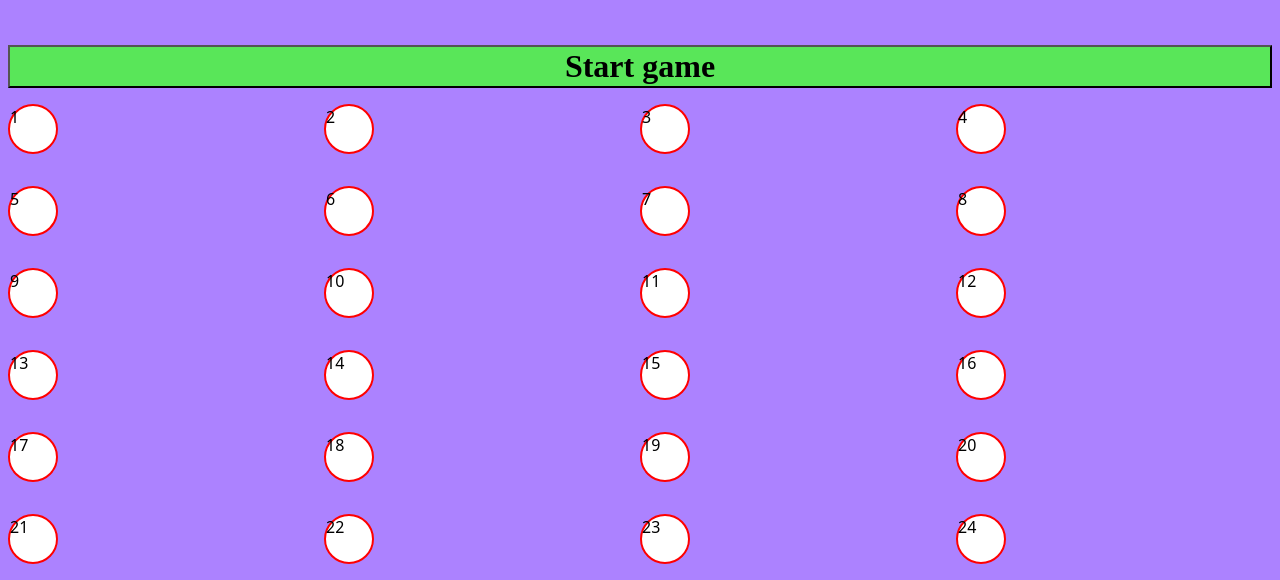
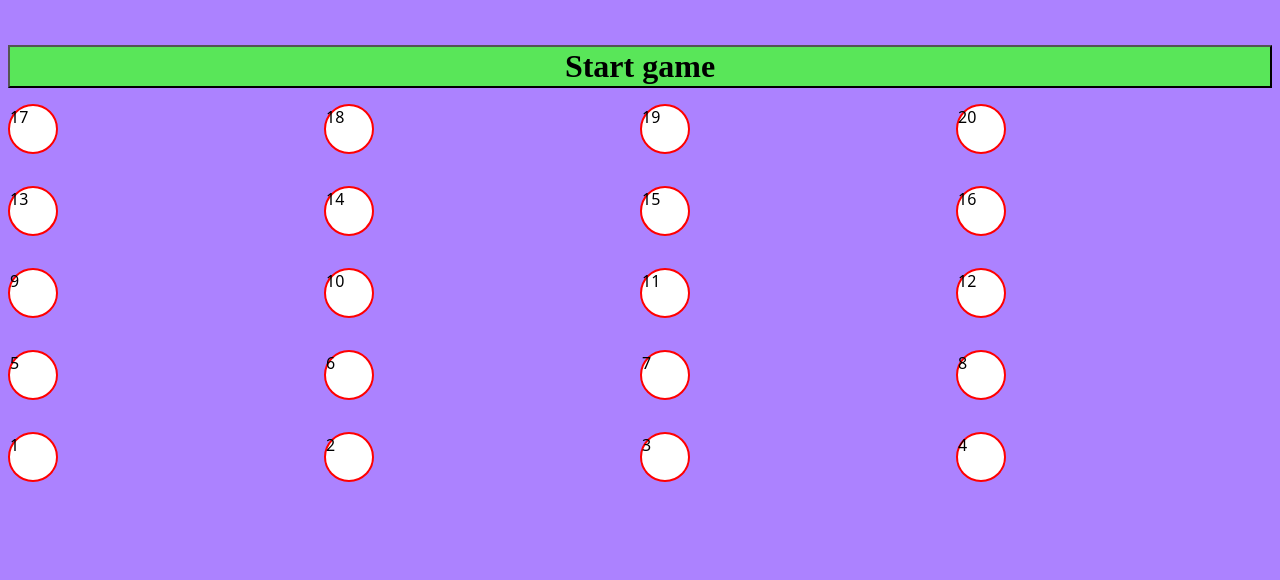
Before and after one commit to indiano881/vue-mastermind, a plain HTML site: page index.html in a window 1280 px wide. Shown: the part 291-871 px from the top of the page. After the commit the page ends 808 px from the top, so only its background shows below. Drawn offline with nearby package versions, Linux system fonts and the light colour scheme; a web font is replaced by a local one.

Commit message:
hard coded the cell

```diff
--- a/index.html
+++ b/index.html
@@ -20,7 +20,26 @@
     <button @click="startTime">{{ messageBtn }}</button>
 
     <div class="container">
-        <p v-for="item in 24" :key="item" class="ball"> {{item}}</p>
+        <p class="ball"> 17</p>
+        <p class="ball"> 18</p>
+        <p class="ball"> 19</p>
+        <p class="ball"> 20</p>
+        <p class="ball"> 13</p>
+        <p class="ball"> 14</p>
+        <p class="ball"> 15</p>
+        <p class="ball"> 16</p>
+        <p class="ball"> 9</p>
+        <p class="ball"> 10</p>
+        <p class="ball"> 11</p>
+        <p class="ball"> 12</p>
+        <p class="ball"> 5</p>
+        <p class="ball"> 6</p>
+        <p class="ball"> 7</p>
+        <p class="ball"> 8</p>
+        <p class="ball"> 1</p>
+        <p class="ball"> 2</p>
+        <p class="ball"> 3</p>
+        <p class="ball"> 4</p>
 
     </div>
 
```
Also changed, not shown: images/characters/chemist-svgrepo-com.svg (added), images/characters/freddy-svgrepo-com.svg (added), images/characters/hitman-svgrepo-com.svg (added), images/characters/robot-svgrepo-com.svg (added), images/powers/power-atomic.svg (added), images/powers/power-gun.svg (added), images/powers/power-hearth.svg (added), images/powers/power-time.svg (added).
